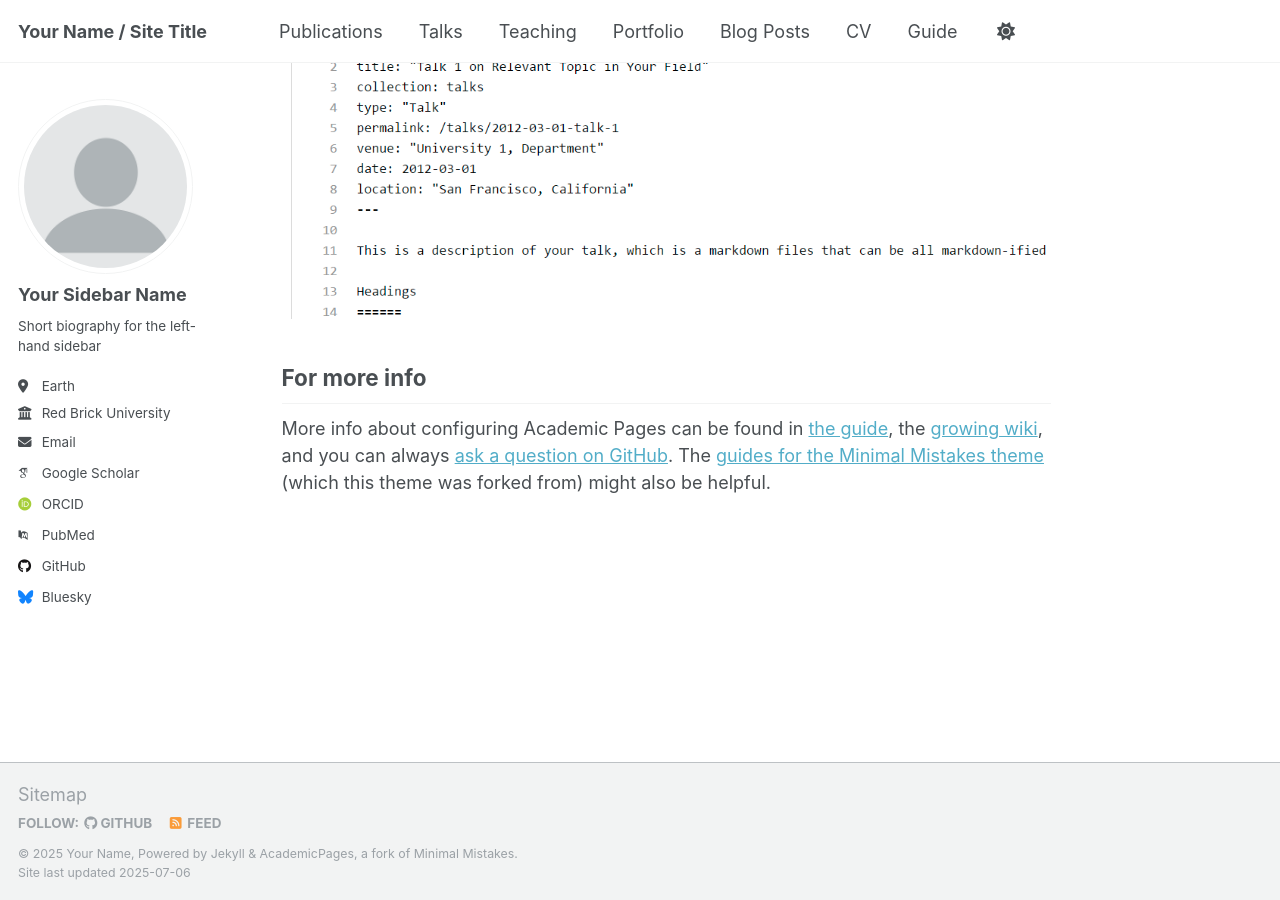
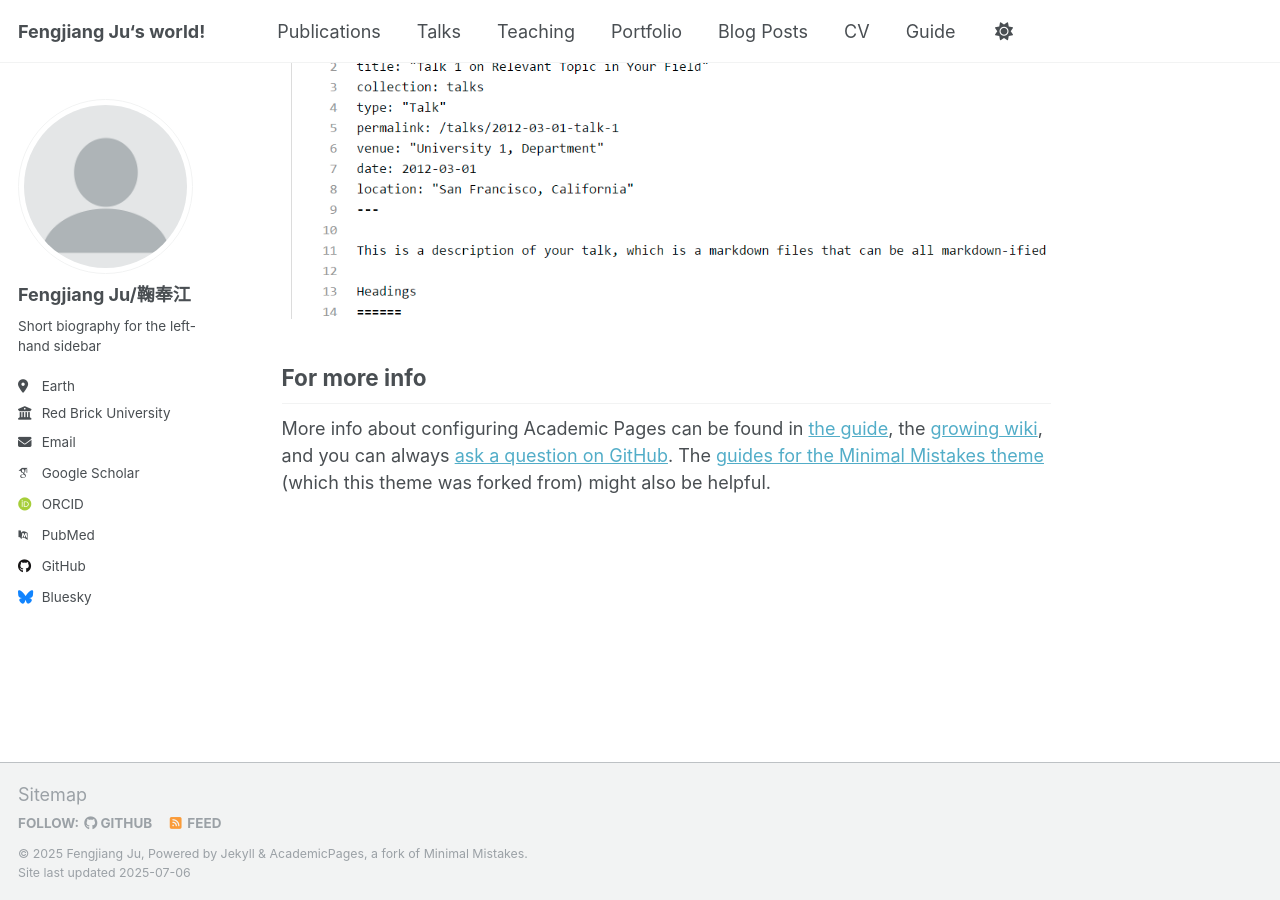
Before and after one commit to FengJiangJu/fengjiangju.github.io, a Jekyll site: the page built from _pages/about.md, in a window 1280 px wide and 900 px high, scrolled down 2880 px. Built offline with Jekyll 4.4.1, drawn with Linux system fonts in a browser that asks for light colours; some web fonts are replaced; a script that is not in the unit is left out.

Commit message:
Update _config.yml

```diff
--- a/_config.yml
+++ b/_config.yml
@@ -9,11 +9,11 @@
 # Basic Site Settings
 locale                   : "en-US"
 site_theme               : "default"
-title                    : "Your Name / Site Title"
+title                    : "Fengjiang Ju‘s world!"
 title_separator          : "-"
-name                     : &name "Your Name"
+name                     : &name "Fengjiang Ju"
 description              : &description "personal description"
-url                      : https://academicpages.github.io # the base hostname & protocol for your site e.g. "https://[your GitHub username].github.io" or if you already have some other page hosted on Github then use "https://[your GitHub username].github.io/[Your Repo Name]"
+url                      : https://fengjiangju.github.io # the base hostname & protocol for your site e.g. "https://[your GitHub username].github.io" or if you already have some other page hosted on Github then use "https://[your GitHub username].github.io/[Your Repo Name]"
 baseurl                  : "" # the subpath of your site, e.g. "/blog"
 repository               : "FengJiangJu/fengjiangju.github.io"
 
@@ -23,7 +23,7 @@ repository               : "FengJiangJu/fengjiangju.github.io"
 author:
   # Biographic information
   avatar           : "profile.png"
-  name             : "Your Sidebar Name"
+  name             : "Fengjiang Ju/鞠奉江"
   pronouns         : # example: "she/her"
   bio              : "Short biography for the left-hand sidebar"
   location         : "Earth"
@@ -46,7 +46,7 @@ author:
   bitbucket        : # Username - Update with your username on the site
   codepen          : # Username
   dribbble         : # Username
-  github           : "academicpages"
+  github           : "FengJiangJu"
   kaggle           : # Username
   stackoverflow    : # User number or user number and name (i.e., use "1" or "1/jeff-atwood")
 
```
